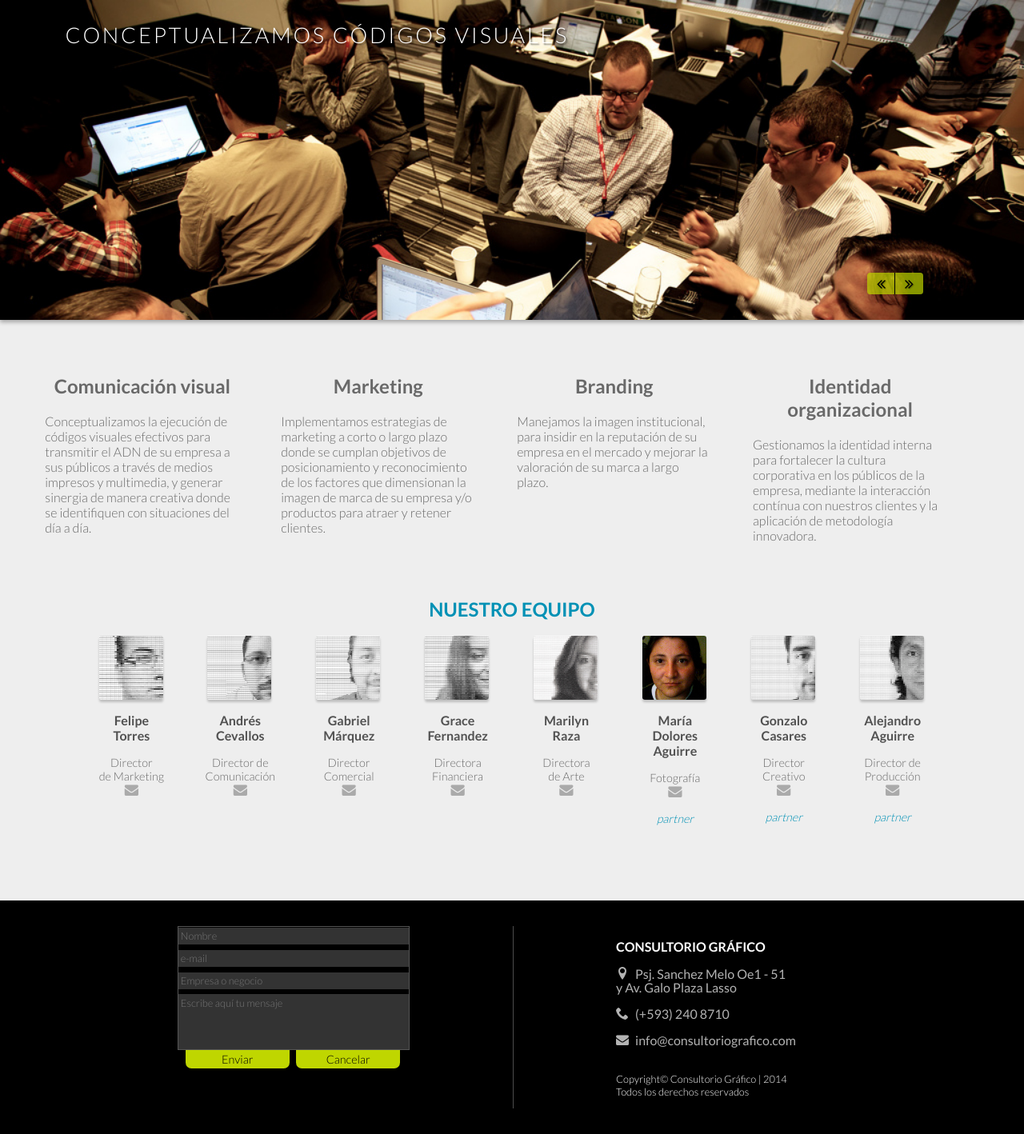
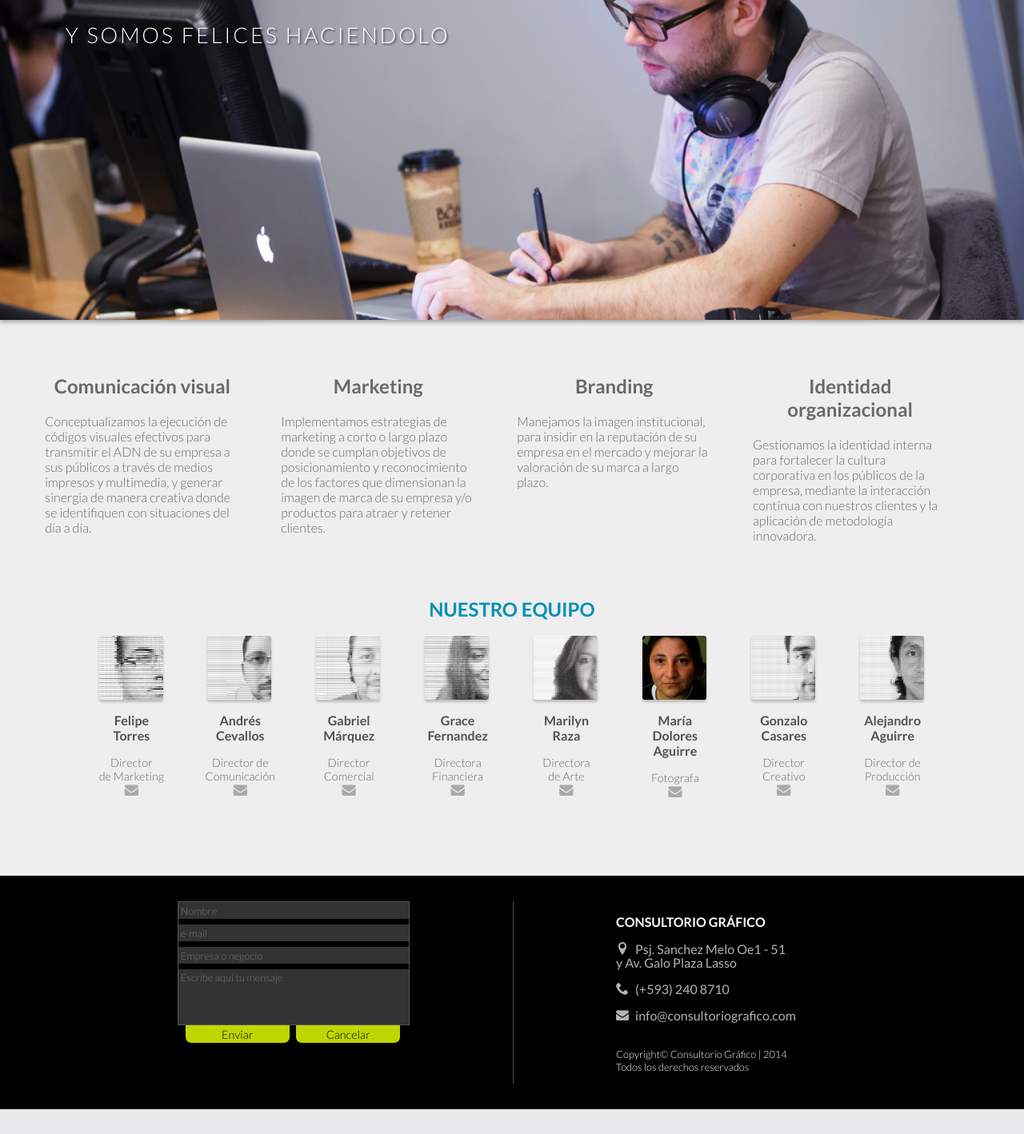
Before and after one commit to bigroyam/consultoriografico, a PHP site: page /index.html in a window 1280 px wide. Shown: the part 98-1516 px from the top of the page at 80% size. After the commit the page ends 1485 px from the top, so only its background shows below. Run offline with PHP 8.4, Linux system fonts and the light colour scheme; some libraries are stand-ins or nearby versions.

Commit message:
cambios banner

```diff
--- a/css/estilo.css
+++ b/css/estilo.css
@@ -254,49 +254,6 @@ nav ul li .activo{
 	width: 100%;
 }
 
-#banner  #botones {
-	bottom: 2em;
-	right: 10%;
-	position: absolute;
-	z-index: 100000;
-}
-
-#banner  #botones ul {
-	list-style: none;
-	margin: 0;
-	padding: 0;
-}
-
-#banner  #botones ul li {
-	display: inline-block;
-	margin: 0 -1.5px;
-	padding: 0;
-}
-
-#banner  #botones ul li a {
-	background: rgba(191, 214, 0, 0.7);
-	border-radius: 0.2em 0 0 0.2em;
-	color: #000;
-	display: block;
-	font-size: 1.2em;
-	margin: 0;
-	padding: 0.2em 0.6em;
-	text-decoration: none;
-	text-shadow: 1px 1px 1px rgba(0, 0, 0, 0.25);
-	transition: all 0.3s;
-}
-
-#banner  #botones ul li:last-child a {
-	border-left: thin solid #000;
-	border-radius: 0 0.2em 0.2em 0;
-}
-
-#banner  #botones ul li a:hover {
-	background: rgba(0, 145, 181, 0.7);
-	color: #FFF;
-	text-shadow: 1px 1px 1px rgba(0, 0, 0, 0.5);
-}
-
 #banner #slider {
 	height: 100%;
 	margin: auto;
@@ -445,10 +402,6 @@ nav ul li .activo{
 
 #equipo .persona p{
 	font-size: 0.9em;
-}
-
-#equipo .persona p em{
-	color: #0091B5;
 }
 
 #equipo .persona .rostro {
@@ -643,7 +596,7 @@ nav ul li .activo{
 }
 
 #contenido_po .overlay:target+.popup {
-	top: 45%;
+	top: 48%;
 	opacity: 1;
 	visibility: visible;
 }
--- a/index.html
+++ b/index.html
@@ -62,26 +62,20 @@
 			</div>
 			<div id="ele2" class="elementos">
 				<h2>
-					conceptualizamos códigos visuales
+					creamos marcas
 				</h2>
 			</div>
 			<div id="ele3" class="elementos">
 				<h2>
-					gestionamos el valor de la marca
+					y somos felices haciendolo
 				</h2>
 			</div>
 			<div id="ele4" class="elementos">
 				<h2>
-					posicionamos factores<br/>diferenciadores de la imagen
+					queremos contagiar nuestra felicidad
 				</h2>
 			</div>
 		</div>
-		<div id="botones">
-				<ul>
-					<li><a href="#" id="btnAnt" class ="icon-flechas-iz" rel="nofollow"></a></li>
-					<li><a href="#" id="btnSig" class ="icon-flechas-der" rel="nofollow"></a></li>
-				</ul>
-			</div>
 	</div>
 
 	<section id="contenido">
@@ -185,10 +179,7 @@
 				María Dolores<br/>Aguirre
 			</h3>
 			<p>
-				Fotografía<br /><a href="mailto:mdaguirre@consultoriografico.com" class="icon-mail"></a>
-			</p>
-			<p>
-				<em>partner</em>
+				Fotografa<br /><a href="mailto:mdaguirre@consultoriografico.com" class="icon-mail"></a>
 			</p>
 		</article>
 		<article class="persona">
@@ -201,9 +192,6 @@
 			<p>
 				Director<br/>Creativo<br /><a href="mailto:gcasares@consultoriografico.com" class="icon-mail"></a>
 			</p>
-			<p>
-				<em>partner</em>
-			</p>
 		</article>
 		<article class="persona">
 			<div class="rostro">
@@ -214,9 +202,6 @@
 			</h3>
 			<p>
 				Director de<br/>Producción<br /><a href="mailto:aaguirre@consultoriografico.com" class="icon-mail"></a>
-			</p>
-			<p>
-				<em>partner</em>
 			</p>
 		</article>
 	</section>
--- a/index.php
+++ b/index.php
@@ -11,13 +11,13 @@
 			echo
 			"<script language='javascript'>
 				alert('Gracias por tu mensaje, pronto nos pondremos en contacto contigo.');
-				window.location.href = 'http://prueba.consultoriografico.com/index.html';
+				window.location.href = 'http://consultoriografico.com';
 			</script>";
 		} else {
 			echo
 			"<script language='javascript'>
 				alert('Falló el envío, inténtalo nuevamente.');
-				window.location.href = 'http://prueba.consultoriografico.com/index.html';
+				window.location.href = 'http://consultoriografico.com';
 			</script>";
 		}
 	}
--- a/js/script.js
+++ b/js/script.js
@@ -1,5 +1,5 @@
 $(function(){
 
-	$('#slider').cycle({ fx:'curtainY', speed:'300', next: '#btnSig', prev: '#btnAnt'});
+	$('#slider').cycle({ fx:'curtainY', speed:'300', pause:1, timeout:3000, next:'#slider'});
 
 });
```
Also changed, not shown: filosofia.html (+3 -9 lines), portafolio.html (+3 -9 lines), proyectos.html (+5 -11 lines), images/imagen1.jpg.
